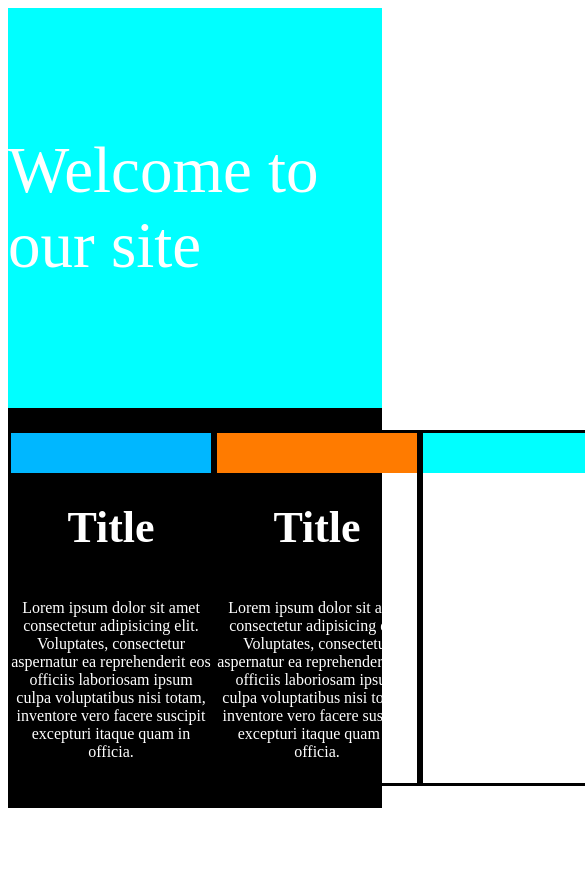
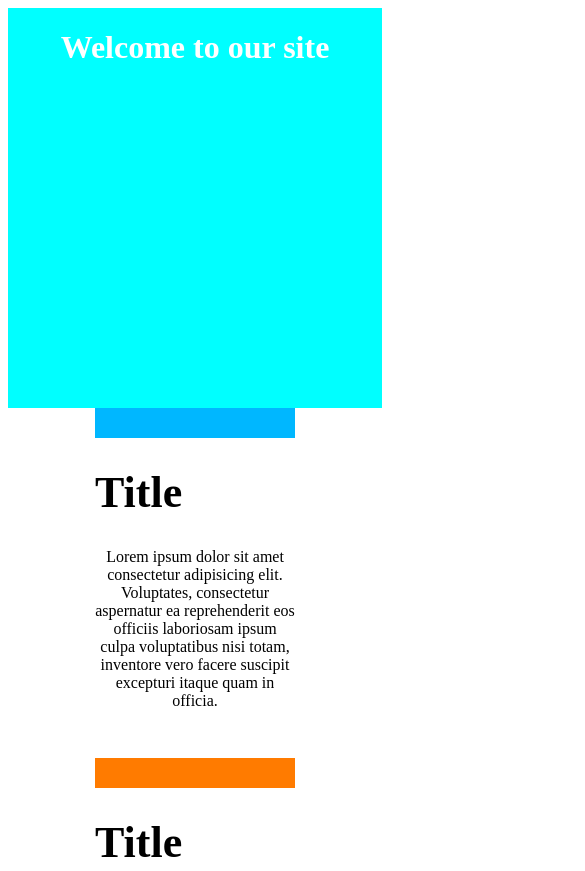
Before and after one commit to HartMason/responsive_website, a plain HTML site: page index.html in a window 390 px wide. Shown: the top 871 px of the page, 585 px wide, since content can reach past the window. Before the commit the page ends 844 px from the top, so only its background shows below. Drawn offline with Linux system fonts and the light colour scheme.

Commit message:
responsive now but needs css tune up

```diff
--- a/index.html
+++ b/index.html
@@ -8,26 +8,28 @@
     <link rel="stylesheet" href="styles.css"/>
 </head>
 <body class="body">
-     <header>Welcome to our site</header>
+    <header>
+        <h1 class="header1">Welcome to our site</h1>
+    </header>
     <div class="main_container">
-         <div class="boxes">
-           <div class="item1">
+
+           <div class="item1 block">
                 <div class="block1"></div>
                 <h1>Title</h1>
                 <p>Lorem ipsum dolor sit amet consectetur adipisicing elit. Voluptates, consectetur aspernatur ea reprehenderit eos officiis laboriosam ipsum culpa voluptatibus nisi totam, inventore vero facere suscipit excepturi itaque quam in officia.</p>
            </div>
-           <div class="item2">
+           <div class="item2 block">
                 <div class="block2"></div>
                 <h1>Title</h1>
                 <p>Lorem ipsum dolor sit amet consectetur adipisicing elit. Voluptates, consectetur aspernatur ea reprehenderit eos officiis laboriosam ipsum culpa voluptatibus nisi totam, inventore vero facere suscipit excepturi itaque quam in officia.</p>
            </div>
-           <div class="item3">
+           <div class="item3 block">
                 <div class="block3"></div>
                 <h1>Title</h1>
                 <p>Lorem ipsum dolor sit amet consectetur adipisicing elit. Voluptates, consectetur aspernatur ea reprehenderit eos officiis laboriosam ipsum culpa voluptatibus nisi totam, inventore vero facere suscipit excepturi itaque quam in officia.</p>
             </div>
 
-         </div>
+
 
      </div>
 
--- a/styles.css
+++ b/styles.css
@@ -1,71 +1,68 @@
 header {
-    display: grid;
+    display: flex;
+    flex-direction: row;
     height: 400px;
     width: auto;
     background-color: aqua;
-    font-size: 65px;
-    color: white;
-    align-items: center;
     justify-content: center;
 }
 
+.header1 {
+    font-size: 60px;
+    color: white;
+
+
+}
+
+
 
 .main_container {
-    display: grid;
+    display: flex;
     align-items: center;
-    height: 400px;
+    height: auto;
     width: auto;
     background-color: black;
-}
-
-.boxes {
-    display: flex;
     justify-content: space-evenly;
 }
 
 
 
+
+
 .item1 {
-    display: grid;
     height: 350px;
     width: 200px;
     border: solid black;
- }
+}
 
- .item2 {
-    display: grid;
+.item2 {
     height: 350px;
     width: 200px;
     border: solid black;
- }
+}
 
- .item3 {
-    display: grid;
+.item3 {
     height: 350px;
     width: 200px;
     border: solid black;
- }
+}
 
 .block1 {
-    height: 40px;
-    width auto;
+    height: 30px;
     background-color: rgb(0, 183, 255);
 }
 
 .block2 {
-    height: 40px;
-    width auto;
+    height: 30px;
     background-color: rgb(255, 123, 0);
 }
 
 .block3 {
-    height: 40px;
-    width auto;
+    height: 30px;
     background-color: aqua;
 }
 
 h1 {
-    display: grid;
     align-items: center;
     justify-content: center;
     font-size: 44px;
@@ -73,11 +70,42 @@ h1 {
 }
 
 p {
-    display: flex;
     justify-content: center;
     align-items: center;
     color: white;
     text-align: center;
     padding-bottom: 50px;
+}
+
+@media (max-width: 850px) {
+    .main_container {
+        display: flex;
+    }
+    .header1 {
+        font-size: 3em;
+    }
 
 }
+
+@media (max-width: 576px) {
+    .header1 {
+        font-size: 2em;
+    }
+
+    .main_container {
+        display: flex;
+        flex-direction: column;
+        background-color: white;
+
+    }
+
+    .block >p, h1 {
+        color: black;
+    }
+
+    .block {
+        border: white;
+    }
+
+
+}
```
